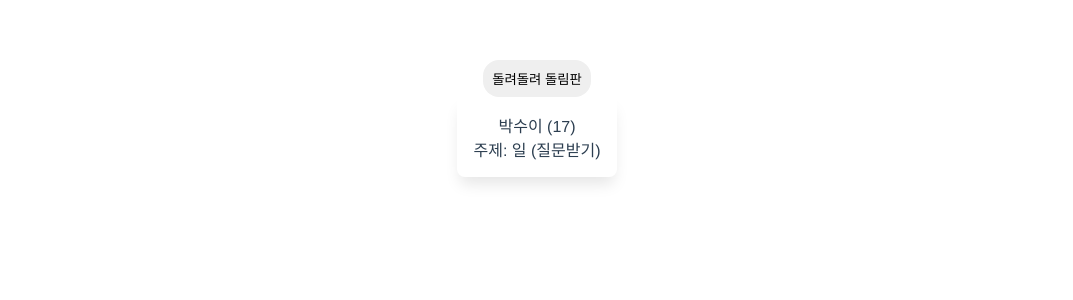
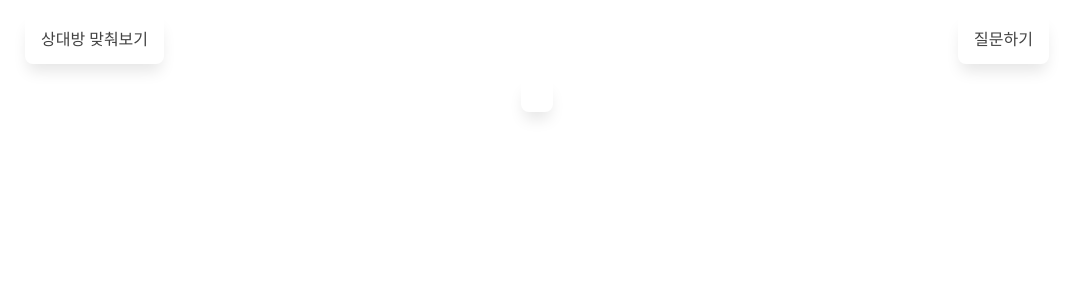
Before and after one commit to milliwonkim/jindong-mt-app, a Vue app: page /questions in a window 1280 px wide. Shown: the top 300 px of the page, without its empty margins (103-1176 px from the left). Built offline with nearby package versions, Linux system fonts and the light colour scheme.

Commit message:
[FEAT] add router

```diff
--- a/src/App.vue
+++ b/src/App.vue
@@ -1,111 +1,46 @@
 <template>
-  <div>
-    <button class="info-button" @click="handleNextPerson">돌려돌려 돌림판</button>
-    <div class="info-box">
-      <div>{{ person.name }} ({{ person.studentId }})</div>
-      <div>주제: {{ theme }}</div>
-    </div>
-  </div>
+  <nav class="link-box">
+    <router-link
+      class="router"
+      v-for="game in games"
+      v-bind:key="game.id"
+      :to="game.path"
+      >{{ game.name }}</router-link
+    >
+  </nav>
+  <router-view />
 </template>
-
 <script>
-const PEOPLE = [
-  { name: '홍민기', studentId: 18 },
-  { name: '박수이', studentId: 17 },
-  { name: '안소현', studentId: 17 },
-  { name: '이상준', studentId: 16 },
-  { name: '김민주', studentId: 15 },
-  { name: '오효진', studentId: 15 },
-  { name: '김기원', studentId: 14 },
-  { name: '정수민', studentId: 12 },
-  { name: '하헌재', studentId: 7 },
-]
-
-const GET_OR_TAKE = ['질문받기', '질문하기']
-
-import { onMounted, ref } from 'vue'
-
+import { ref } from "vue";
 export default {
-  name: 'App',
+  name: "App",
   setup() {
-    const person = ref({})
-    const theme = ref('')
-
-    const selector = (value) => {
-      if (value.length === 0) return ''
-      return Math.floor(Math.random() * value.length)
-    }
-
-    const getPerson = () => {
-      const THEMES = [
-        '연애',
-        '일',
-        '진로',
-        '한 잔 마셔',
-        '라떼는 말이야',
-        '질문 할 수 있는 권리 획득!',
-      ].map((el) => {
-        return `${el} (${GET_OR_TAKE[selector(GET_OR_TAKE)]})`
-      })
-
-      const personSelector = selector(PEOPLE)
-      const themeSelector = selector(THEMES)
-
-      const selectedPerson = PEOPLE[personSelector]
-      const selectedTheme = THEMES[themeSelector]
-
-      person.value = selectedPerson
-      theme.value = selectedTheme
-
-      // if (selectedPerson.name === '김기원') {
-      //   person.value = { name: '정수민', studentId: 12 }
-      //   theme.value = '한 잔 마셔'
-      // }
-    }
-
-    onMounted(() => {
-      getPerson()
-    })
-
-    const handleNextPerson = () => {
-      getPerson()
-    }
-
-    console.log(person)
-
-    return { person, handleNextPerson, theme }
+    const games = ref([
+      { name: "상대방 맞춰보기", path: "/find-person", id: "1" },
+      { name: "질문하기", path: "/questions", id: "2" },
+    ]);
+    return { games };
   },
-}
+};
 </script>
-
-<style>
-#app {
-  font-family: Avenir, Helvetica, Arial, sans-serif;
-  -webkit-font-smoothing: antialiased;
-  -moz-osx-font-smoothing: grayscale;
-  text-align: center;
-  color: #2c3e50;
-  margin-top: 60px;
+<style lang="scss">
+@import url("~reset-css/reset.css");
+a {
+  text-decoration: none;
+  color: #424242;
 }
 
-.info-box {
-  margin-top: 16px;
+.router {
+  margin: 16px 0;
   border-radius: 8px;
   box-shadow: 0px 10px 15px -3px rgba(0, 0, 0, 0.1);
-  width: fit-content;
-  margin: 0 auto;
   padding: 16px;
 }
 
-.info-button {
-  border: 1px solid transparent;
-  padding: 8px;
-  border-radius: 16px;
-}
-
-.info-button:hover {
-  cursor: pointer;
-  color: #ffffff;
-  background: #2c3e50;
+.link-box {
+  width: 80vw;
+  margin: 0 auto;
+  display: flex;
+  justify-content: space-between;
 }
 </style>
--- /dev/null
+++ b/src/constants/constants.js
@@ -0,0 +1,2 @@
+export const FIND_PERSON_URL = "/find-person";
+export const QUESTIONS_URL = "/questions";
--- /dev/null
+++ b/src/router.js
@@ -0,0 +1,21 @@
+import { FIND_PERSON_URL, QUESTIONS_URL } from "@/constants/constants";
+import { createRouter, createWebHistory } from "vue-router";
+
+const routes = [
+  {
+    path: FIND_PERSON_URL,
+    name: "사람 알아맞추기",
+    component: () => import("@/views/Questions.vue"),
+  },
+  {
+    path: QUESTIONS_URL,
+    name: "질문하기",
+    component: () => import("@/views/GameCard.vue"),
+  },
+  { path: "/:pathMatch(.*)*", name: "404", redirect: QUESTIONS_URL },
+];
+
+export const router = createRouter({
+  history: createWebHistory(),
+  routes,
+});
--- /dev/null
+++ b/src/views/GameCard.vue
@@ -0,0 +1,23 @@
+<template>
+  <div class="card">
+    <slot></slot>
+  </div>
+</template>
+
+<script>
+export default {
+  name: "game-card",
+};
+</script>
+
+<!-- Add "scoped" attribute to limit CSS to this component only -->
+<style scoped lang="scss">
+.card {
+  margin-top: 16px;
+  border-radius: 8px;
+  box-shadow: 0px 10px 15px -3px rgba(0, 0, 0, 0.1);
+  width: fit-content;
+  margin: 0 auto;
+  padding: 16px;
+}
+</style>
--- /dev/null
+++ b/src/views/Questions.vue
@@ -0,0 +1,121 @@
+<template>
+  <section class="info-container">
+    <button class="info-button" @click="handleNextPerson">
+      돌려돌려 돌림판
+    </button>
+    <div class="info-box">
+      <p>{{ person.name }} ({{ person.studentId }})</p>
+      <p class="info-theme">주제: {{ theme }}</p>
+    </div>
+  </section>
+</template>
+
+<script>
+const PEOPLE = [
+  { name: "홍민기", studentId: 18 },
+  { name: "박수이", studentId: 17 },
+  { name: "안소현", studentId: 17 },
+  { name: "이상준", studentId: 16 },
+  { name: "김민주", studentId: 15 },
+  { name: "오효진", studentId: 15 },
+  { name: "김기원", studentId: 14 },
+  { name: "정수민", studentId: 12 },
+  { name: "하헌재", studentId: 7 },
+];
+
+const GET_OR_TAKE = ["질문받기", "질문하기"];
+
+import { onMounted, ref } from "vue";
+
+export default {
+  name: "App",
+  setup() {
+    const person = ref({});
+    const theme = ref("");
+
+    const selector = (value) => {
+      if (value.length === 0) return "";
+      return Math.floor(Math.random() * value.length);
+    };
+
+    const getPerson = () => {
+      const THEMES = [
+        "연애",
+        "일",
+        "진로",
+        "한 잔 마셔",
+        "라떼는 말이야",
+        "질문 할 수 있는 권리 획득!",
+      ].map((el) => {
+        return `${el} (${GET_OR_TAKE[selector(GET_OR_TAKE)]})`;
+      });
+
+      const personSelector = selector(PEOPLE);
+      const themeSelector = selector(THEMES);
+
+      const selectedPerson = PEOPLE[personSelector];
+      const selectedTheme = THEMES[themeSelector];
+
+      person.value = selectedPerson;
+      theme.value = selectedTheme;
+
+      // if (selectedPerson.name === '김기원') {
+      //   person.value = { name: '정수민', studentId: 12 }
+      //   theme.value = '한 잔 마셔'
+      // }
+    };
+
+    onMounted(() => {
+      getPerson();
+    });
+
+    const handleNextPerson = () => {
+      getPerson();
+    };
+
+    console.log(person);
+
+    return { person, handleNextPerson, theme };
+  },
+};
+</script>
+
+<style>
+.info-box {
+  margin-top: 16px;
+  border-radius: 8px;
+  box-shadow: 0px 10px 15px -3px rgba(0, 0, 0, 0.1);
+  margin: 0 auto;
+  padding: 16px;
+  font-size: 30px;
+  font-weight: 700;
+}
+
+.info-button {
+  border: 1px solid transparent;
+  padding: 8px;
+  border-radius: 16px;
+  width: fit-content;
+  display: inline-block;
+  margin: 0 auto;
+}
+
+.info-button:hover {
+  cursor: pointer;
+  color: #ffffff;
+  background: #2c3e50;
+}
+
+.info-container {
+  display: flex;
+  flex-direction: column;
+  justify-content: center;
+  width: 80vw;
+  margin: 0 auto;
+}
+
+.info-theme {
+  font-weight: 500;
+  font-size: 30px;
+}
+</style>
--- a/vue.config.js
+++ b/vue.config.js
@@ -1,4 +1,4 @@
-const { defineConfig } = require('@vue/cli-service')
+const { defineConfig } = require("@vue/cli-service");
 module.exports = defineConfig({
-  transpileDependencies: true
-})
+  transpileDependencies: true,
+});
```
Also changed, not shown: package.json (+6 -2 lines), src/components/HelloWorld.vue (deleted, +0 -58 lines), src/main.js (+5 -3 lines), 1 other file (tests, documents, lock files or other folders).
